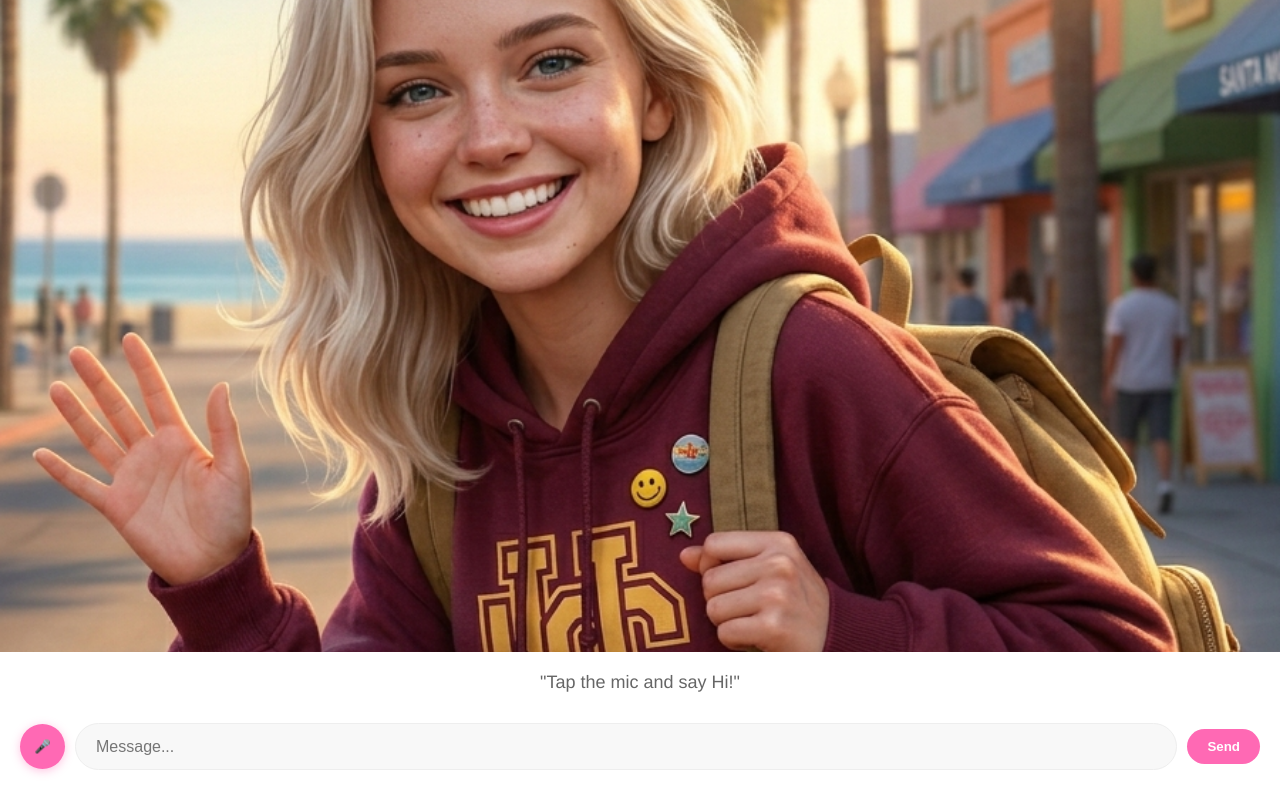
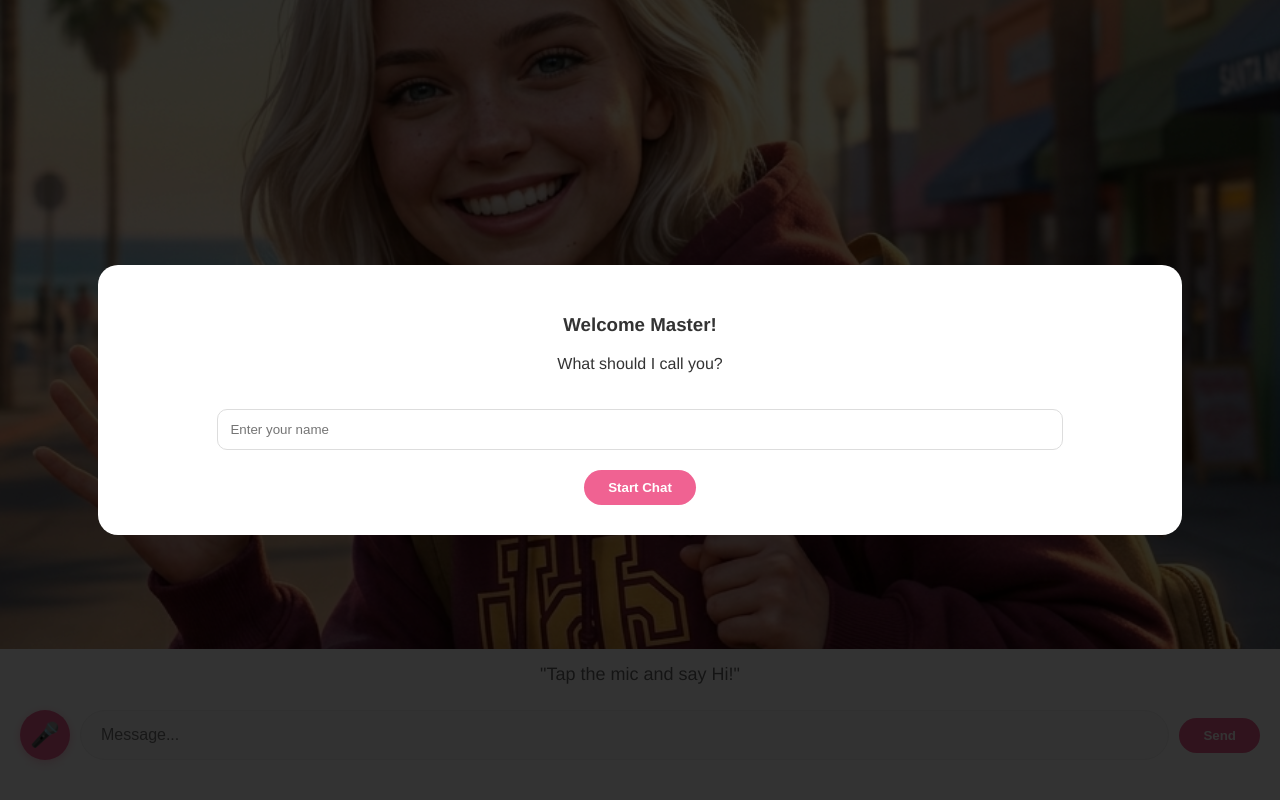
Before and after one commit to fantasyspring/ASTREIA, a Flask app: page / in a window 1280 px wide. Run offline with Flask 3, Linux system fonts and the light colour scheme.

Commit message:
Update index.html

```diff
--- a/templates/index.html
+++ b/templates/index.html
@@ -2,17 +2,17 @@
 <html lang="ja">
 <head>
     <meta charset="UTF-8">
-    <meta name="viewport" content="width=device-width, initial-scale=1.0">
+    <meta name="viewport" content="width=device-width, initial-scale=1.0, maximum-scale=1.0, user-scalable=no">
     <title>ASTREIA</title>
     <style>
         body, html {
             margin: 0; padding: 0; width: 100%; height: 100%;
             font-family: 'Helvetica Neue', Arial, sans-serif;
             background-color: #ffffff; color: #333;
-            display: flex; flex-direction: column;
+            display: flex; flex-direction: column; overflow: hidden;
         }
 
-        /* 上部のアバター画像エリア（画像に忠実に） */
+        /* 上部のアバター画像エリア */
         .avatar-area {
             width: 100%;
             flex: 1;
@@ -23,13 +23,28 @@
         #avatar-img {
             width: 100%;
             height: 100%;
-            object-fit: cover; /* 画像全体を綺麗に表示 */
+            object-fit: cover;
+        }
+
+        /* 吹き出し（中央付近に表示） */
+        #display-text {
+            position: absolute;
+            bottom: 20px; left: 50%;
+            transform: translateX(-50%);
+            background: rgba(255,255,255,0.95);
+            padding: 15px 25px;
+            border-radius: 20px;
+            box-shadow: 0 4px 15px rgba(0,0,0,0.1);
+            width: 80%;
+            text-align: center;
+            display: none;
+            z-index: 10;
         }
 
         /* ガイドメッセージ */
         .guide-text {
             text-align: center;
-            padding: 20px 0;
+            padding: 15px 0;
             font-size: 18px;
             color: #666;
             background: #fff;
@@ -37,30 +52,29 @@
 
         /* 下部の操作エリア */
         .ui-container {
-            padding: 10px 20px 30px;
+            padding: 10px 20px 40px;
             display: flex;
             align-items: center;
             gap: 10px;
             background: #fff;
         }
 
-        /* ピンクのマイクボタン（画像の位置と色） */
         #mic-btn {
-            width: 45px; height: 45px;
-            background-color: #ff69b4; /* 画像のピンク色 */
+            width: 50px; height: 50px;
+            background-color: #f06292;
             border-radius: 50%;
             border: none;
             display: flex; align-items: center; justify-content: center;
             cursor: pointer;
-            box-shadow: 0 2px 10px rgba(255, 105, 180, 0.4);
-            flex-shrink: 0;
+            box-shadow: 0 2px 10px rgba(240, 98, 146, 0.4);
+            flex-shrink: 0; font-size: 24px; color: white;
         }
-        #mic-btn.active { background-color: #ff1493; transform: scale(1.1); }
+        #mic-btn.active { background-color: #e91e63; animation: pulse 1s infinite; }
+        @keyframes pulse { 50% { opacity: 0.6; } }
 
-        /* 入力ボックス */
         #user-input {
             flex-grow: 1;
-            height: 45px;
+            height: 48px;
             border-radius: 25px;
             border: 1px solid #eee;
             background-color: #f8f8f8;
@@ -69,35 +83,34 @@
             outline: none;
         }
 
-        /* 送信ボタン（画像に合わせてピンク） */
         #send-btn {
-            background-color: #ff69b4;
+            background-color: #f06292;
             color: white;
             border: none;
-            padding: 10px 20px;
-            border-radius: 20px;
+            padding: 10px 24px;
+            border-radius: 25px;
             font-weight: bold;
             cursor: pointer;
         }
 
-        /* 吹き出し（必要に応じて表示） */
-        #display-text {
-            position: absolute;
-            top: 60%; left: 50%;
-            transform: translateX(-50%);
-            background: rgba(255,255,255,0.9);
-            padding: 15px 25px;
-            border-radius: 20px;
-            box-shadow: 0 4px 15px rgba(0,0,0,0.1);
-            max-width: 80%;
-            display: none; /* 会話が始まったら表示 */
+        /* --- 初回起動用のセットアップ画面 --- */
+        #setup-overlay {
+            position: fixed; top: 0; left: 0; width: 100%; height: 100%;
+            background: rgba(0,0,0,0.8);
+            display: flex; justify-content: center; align-items: center;
+            z-index: 100; display: none;
+        }
+        .setup-box {
+            background: white; padding: 30px; border-radius: 20px; width: 80%; text-align: center;
+        }
+        .setup-box input {
+            width: 80%; padding: 12px; margin: 20px 0; border: 1px solid #ddd; border-radius: 10px;
         }
     </style>
 </head>
 <body>
 
 <div class="avatar-area">
-    <!-- Masterの画像パスを指定 -->
     <img id="avatar-img" src="{{ url_for('static', filename='avatar_icon.png') }}" alt="ASTREIA">
     <div id="display-text"></div>
 </div>
@@ -110,32 +123,68 @@
     <button id="send-btn" onclick="sendMessage()">Send</button>
 </div>
 
+<!-- セットアップ用モーダル -->
+<div id="setup-overlay">
+    <div class="setup-box">
+        <h3>Welcome Master!</h3>
+        <p>What should I call you?</p>
+        <input type="text" id="setup-name" placeholder="Enter your name">
+        <br>
+        <button id="send-btn" onclick="completeSetup()">Start Chat</button>
+    </div>
+</div>
+
 <script>
     const display = document.getElementById('display-text');
     const input = document.getElementById('user-input');
+    const micBtn = document.getElementById('mic-btn');
 
-    // 音声認識
+    // --- 1. 初回起動チェック ---
+    {% if first_launch %}
+    document.getElementById('setup-overlay').style.display = 'flex';
+    {% endif %}
+
+    async function completeSetup() {
+        const name = document.getElementById('setup-name').value;
+        if (!name) return;
+
+        await fetch('/setup', {
+            method: 'POST',
+            headers: {'Content-Type': 'application/json'},
+            body: JSON.stringify({name: name})
+        });
+        document.getElementById('setup-overlay').style.display = 'none';
+        display.style.display = 'block';
+        display.innerText = "Hi! Let's talk!";
+    }
+
+    // --- 2. 音声認識 ---
     const recognition = new (window.SpeechRecognition || window.webkitSpeechRecognition)();
     recognition.lang = 'en-US';
 
     function startRecognition() {
         recognition.start();
-        document.getElementById('mic-btn').classList.add('active');
+        micBtn.classList.add('active');
     }
 
     recognition.onresult = (event) => {
-        document.getElementById('mic-btn').classList.remove('active');
+        micBtn.classList.remove('active');
         input.value = event.results[0][0].transcript;
         sendMessage();
     };
 
+    recognition.onerror = () => micBtn.classList.remove('active');
+
+    // --- 3. メッセージ送信 ---
     async function sendMessage() {
         const text = input.value;
         if (!text) return;
 
         display.style.display = 'block';
         display.innerText = "Thinking...";
+        input.value = "";
 
+        try {
             const response = await fetch('/chat', {
                 method: 'POST',
                 headers: {'Content-Type': 'application/json'},
@@ -145,7 +194,9 @@
 
             display.innerText = data.response;
             speak(data.response);
-        input.value = "";
+        } catch (e) {
+            display.innerText = "Error connecting to ASTREIA...";
+        }
     }
 
     function speak(text) {
```
Lines whose indentation alone changed are shown as unchanged.
